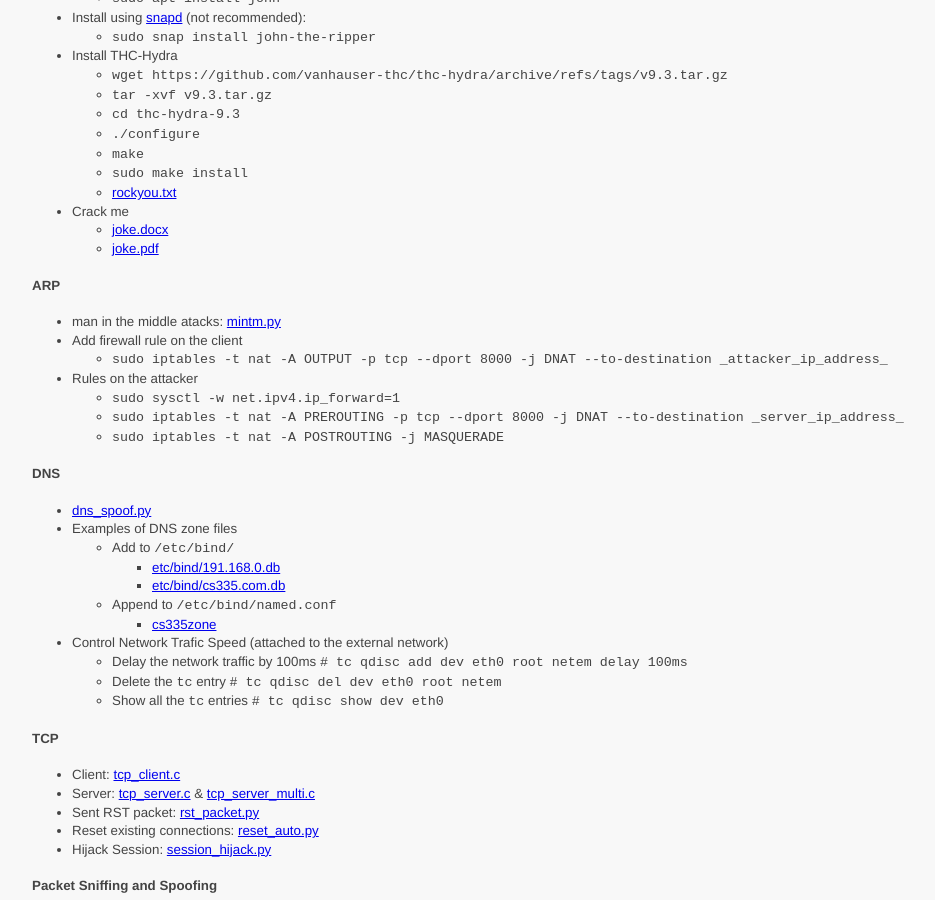
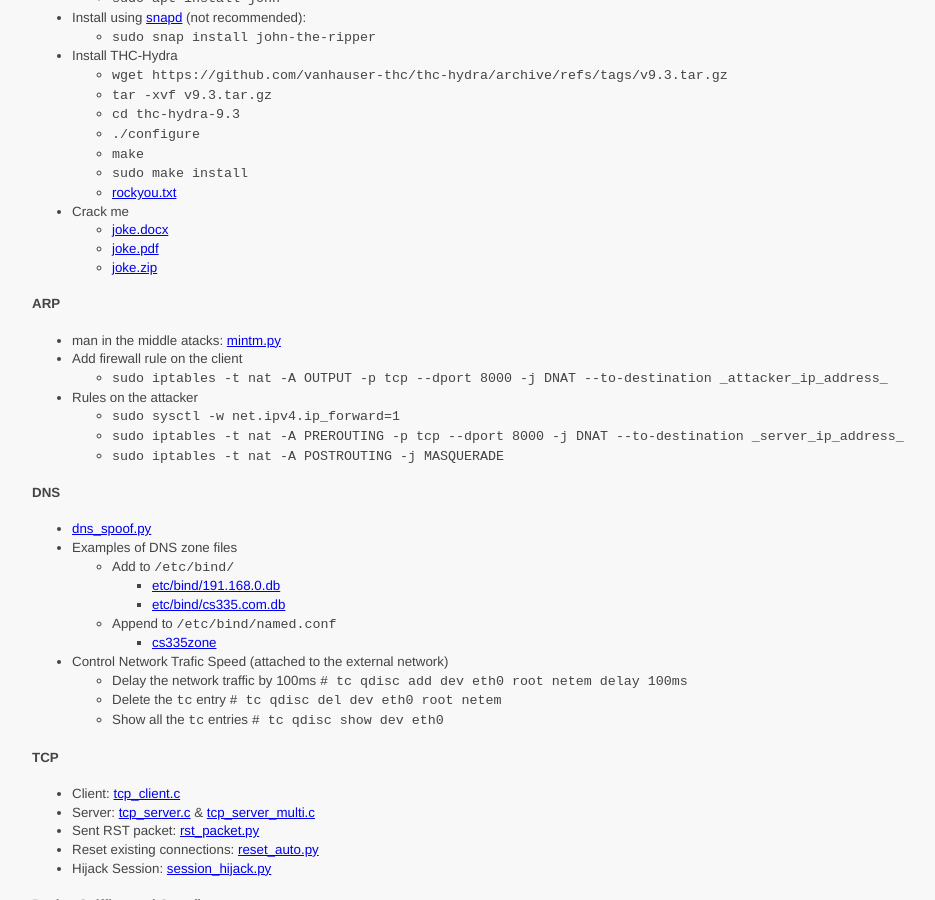
Before and after one commit to ycpcs/cs335-spring2022, a Jekyll site: the page built from code/index.md, in a window 1280 px wide and 900 px high, scrolled down 590 px. Shown: the whole window, without its empty margins (68-1003 px from the left). Built offline with Jekyll 4.4.1, drawn with Linux system fonts in a browser that asks for light colours.

Commit message:
add a zip file

```diff
--- a/code/index.md
+++ b/code/index.md
@@ -50,6 +50,7 @@
 - Crack me
   - [joke.docx](pass\joke.docx)
   - [joke.pdf](pass\joke.pdf)
+  - [joke.zip](pass\joke.zip)
 
 <!--
 #### SQL
```
Also changed, not shown: 1 other file.
